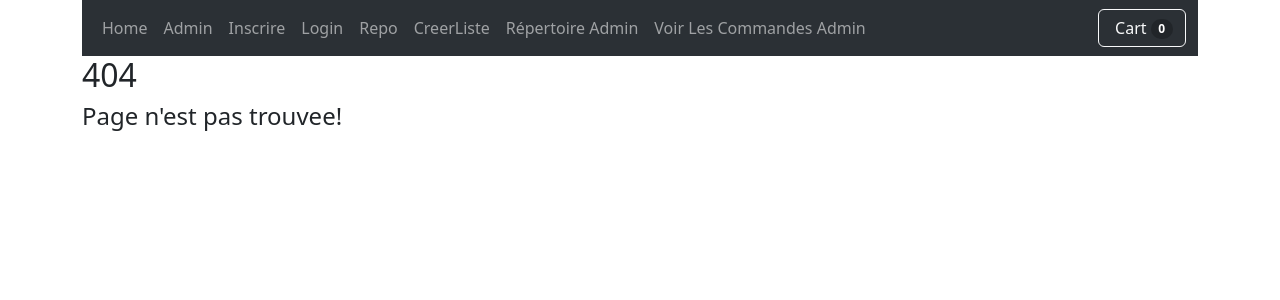
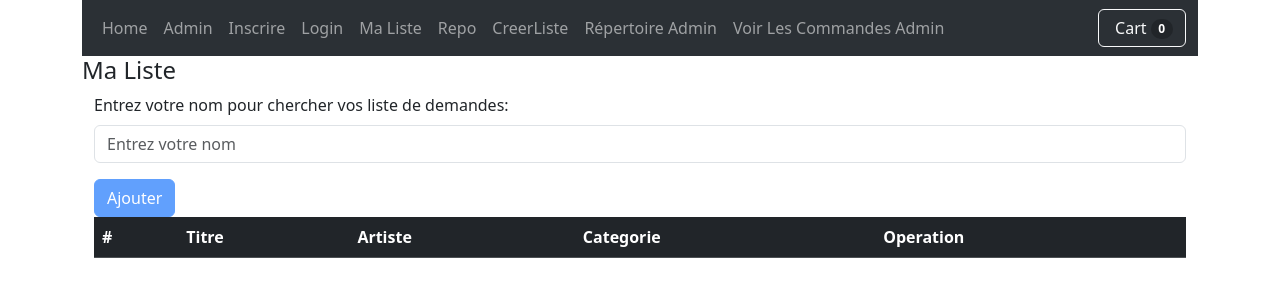
Before and after one commit to John-Hidalgo/Module07_Git_Hidalgo_Zhao, a React (Create React App) app in the folder ListeRepertoire_Frontend/: page /maliste in a window 1280 px wide. Before the commit this address had no page. Shown: the top 300 px of the page. Built offline with nearby package versions, Linux system fonts and the light colour scheme.

Commit message:
Client_retirer_pieces

```diff
--- a/ListeRepertoire_Frontend/src/App.js
+++ b/ListeRepertoire_Frontend/src/App.js
@@ -23,6 +23,7 @@ import {
   Route
 } from 'react-router-dom'
 import { Client_Creer_Liste } from './pages/Client_Creer_Liste.js'
+import ClientListeCommande from './pages/ClientListeCommande.js'
 
 function App () {
   return (
@@ -38,6 +39,7 @@ function App () {
           {/* <Route path="/ajouter" element={<Ajouter />} /> */}
           <Route path="/client-repo" element={<Client_Repo />} />
           <Route path="/client-liste" element={<Client_Creer_Liste />} />
+          <Route path="/maliste" element={<ClientListeCommande />} />
           <Route path="/pieces" element={<PagePiecesAdmin />} />
           <Route path="/piecesAjouter" element={<PageAjouterPieceAdmin />} />
           <Route path="/commandes" element={<PageCommandesAdmin />} />
--- a/ListeRepertoire_Frontend/src/composants/BarreNavigations.js
+++ b/ListeRepertoire_Frontend/src/composants/BarreNavigations.js
@@ -16,7 +16,7 @@ export const BarreNavigation = () => {
                         <Nav.Link href="/inscrire">Inscrire</Nav.Link>
                         <Nav.Link href="/login">Login</Nav.Link>
                         {/* <Nav.Link href="/articles">Pieces</Nav.Link> */}
-                        {/* <Nav.Link href="/ajouter">Ajouter</Nav.Link> */}
+                        <Nav.Link href="/maliste">Ma Liste</Nav.Link>
                         <Nav.Link href="/client-repo">Repo</Nav.Link>
                         <Nav.Link href="/client-liste">CreerListe</Nav.Link>
                         <Nav.Link href="/pieces">Répertoire Admin</Nav.Link>
--- /dev/null
+++ b/ListeRepertoire_Frontend/src/composants/Listes.js
@@ -0,0 +1,48 @@
+import React from "react"
+import Button from 'react-bootstrap/Button'
+import Table from 'react-bootstrap/Table'
+import 'bootstrap/dist/css/bootstrap.min.css'
+
+export function Listes ({ listes, handlClickDelete }) {
+    return (
+        <Table className="table table-striped table-dark">
+            <thead>
+                <tr>
+                    <th scope="col">#</th>
+                    <th scope="col">Titre</th>
+                    <th scope="col">Artiste</th>
+                    <th scope="col">Categorie</th>
+                    <th scope="col">Operation</th>
+                </tr>
+            </thead>
+            <tbody>
+                {listes.map((l, indexListe) => {
+                    return (
+                        <>
+                            <tr key={indexListe}>
+                                <td>
+                                    <h3 >Liste {indexListe + 1}</h3 >
+                                </td>
+                            </tr>
+                            {
+                                l.map((piece, indexPiece) => {
+                                    return (
+                                        <tr key={indexPiece}>
+                                            <th>{indexPiece + 1}</th>
+                                            <td id={indexPiece + "titre"}>{piece.titre}</td>
+                                            <td id={indexPiece + "artiste"}>{piece.artiste}</td>
+                                            <td id={indexPiece + "categorie"}>{piece.categorie}</td>
+                                            <td>
+                                                <Button alt={indexPiece} variant="danger" onClick={() => handlClickDelete(indexListe, indexPiece)} size="sm" className="m-1">Delete</Button>
+                                            </td>
+                                        </tr>
+                                    )
+                                })
+                            }
+                        </>
+                    )
+                })}
+            </tbody>
+        </Table >
+    )
+}
--- /dev/null
+++ b/ListeRepertoire_Frontend/src/pages/ClientListeCommande.js
@@ -0,0 +1,70 @@
+import { React, useState, useEffect } from "react"
+import Container from 'react-bootstrap/Container'
+import Row from 'react-bootstrap/Row'
+import Col from 'react-bootstrap/Col'
+import Alert from 'react-bootstrap/Alert'
+import Form from 'react-bootstrap/Form'
+import Button from 'react-bootstrap/Button'
+import { Listes } from "../composants/Listes.js"
+import { updateTheCommande } from '../requestApi/panier_request.js'
+
+export default function ClientListeCommande () {
+    const [listeCommande, setlisteCommande] = useState([])
+    const [nomClient, setnomClient] = useState('')
+
+    const afficherListes = async (e) => {
+        e.preventDefault()
+        try {
+            const response = await fetch(`/api/commandes/${nomClient}`)
+            const data = await response.json()
+            setlisteCommande(data)
+        } catch (error) {
+            console.error('Error fetching data:', error)
+        }
+    }
+
+    const deletePiece = ((indexListe, indexPiece) => {
+        const demande = listeCommande[indexListe]
+        demande.ListeDemande.splice(indexPiece, 1)
+        if (window.confirm("Voulez-vous supprimer cet article?")) {
+            updateTheCommande(demande._id, demande.nomClient, demande.ListeDemande, demande.etat, demande.date)
+                .then(() => {
+                    fetch(`/api/commandes/${nomClient}`)
+                        .then(response => response.json())
+                        .then(data => setlisteCommande(data))
+                })
+                .catch((err) => { console.log(err.message) })
+        }
+    })
+    return (
+        <>
+            <h4>Ma Liste</h4>
+            <Container>
+                <Row>
+                    <Col>
+                        <Form>
+                            <Form.Group className="mb-3" controlId="formMotDePasse">
+                                <Form.Label>Entrez votre nom pour chercher vos liste de demandes: </Form.Label>
+                                <Form.Control
+                                    type="text"
+                                    placeholder="Entrez votre nom"
+                                    value={nomClient}
+                                    onChange={(e) => setnomClient(e.target.value)}
+                                />
+                            </Form.Group>
+                            <Button
+                                variant="primary"
+                                type="submit"
+                                onClick={(e) => afficherListes(e)}
+                                disabled={!(nomClient !== '')}
+                            >
+                                Ajouter
+                            </Button>
+                        </Form>
+                    </Col>
+                </Row>
+                <Listes listes={listeCommande.map(d => d.ListeDemande)} handlClickDelete={deletePiece} />
+            </Container >
+        </>
+    )
+}
--- a/ListeRepertoire_Frontend/src/pages/Client_Creer_Liste.js
+++ b/ListeRepertoire_Frontend/src/pages/Client_Creer_Liste.js
@@ -13,6 +13,7 @@ import { addTheCommande } from '../requestApi/panier_request.js'
 
 export function Client_Creer_Liste () {
     const [nomClient, setnomClient] = useState('')
+    const [nomCommande, setnomCommande] = useState('')
     return (
         <>
             <h1>Creer une Liste de demandes </h1>
@@ -29,13 +30,22 @@ export function Client_Creer_Liste () {
                                     onChange={(e) => setnomClient(e.target.value)}
                                 />
                             </Form.Group>
+                            <Form.Group className="mb-3" controlId="formNomCommande">
+                                <Form.Label>Entrez votre nom personnalise pour la liste de demandes: </Form.Label>
+                                <Form.Control
+                                    type="text"
+                                    placeholder="Entrez votre nom de la liste"
+                                    value={nomCommande}
+                                    onChange={(e) => setnomCommande(e.target.value)}
+                                />
+                            </Form.Group>
                             <Button
                                 variant="primary"
                                 type="submit"
                                 onClick={
-                                    (e) => { addTheCommande(nomClient, []) }
+                                    (e) => { addTheCommande(nomClient, [], nomCommande) }
                                 }
-                                disabled={!(nomClient !== '')}
+                                disabled={!(nomClient !== '' || nomCommande !== '')}
                             >
                                 Ajouter
                             </Button>
--- a/ListeRepertoire_Frontend/src/requestApi/panier_request.js
+++ b/ListeRepertoire_Frontend/src/requestApi/panier_request.js
@@ -27,7 +27,7 @@ async function getCommandeActif () {
     }
 }
 
-async function addTheCommande (nomClient, ListeDemande) {
+async function addTheCommande (nomClient, ListeDemande, nomCommande) {
     try {
         const resultat = await fetch(`/api/commandes/ajouter`, {
             method: "POST",
@@ -35,7 +35,8 @@ async function addTheCommande (nomClient, ListeDemande) {
                 nomClient: nomClient,
                 ListeDemande: ListeDemande,
                 etat: "1",
-                date: formatDate()
+                date: formatDate(),
+                nomCommande: nomCommande
             }),
             headers: {
                 "Content-type": "application/json; charset=UTF-8"
```
Also changed, not shown: 2 other files (tests, documents, lock files or other folders).
